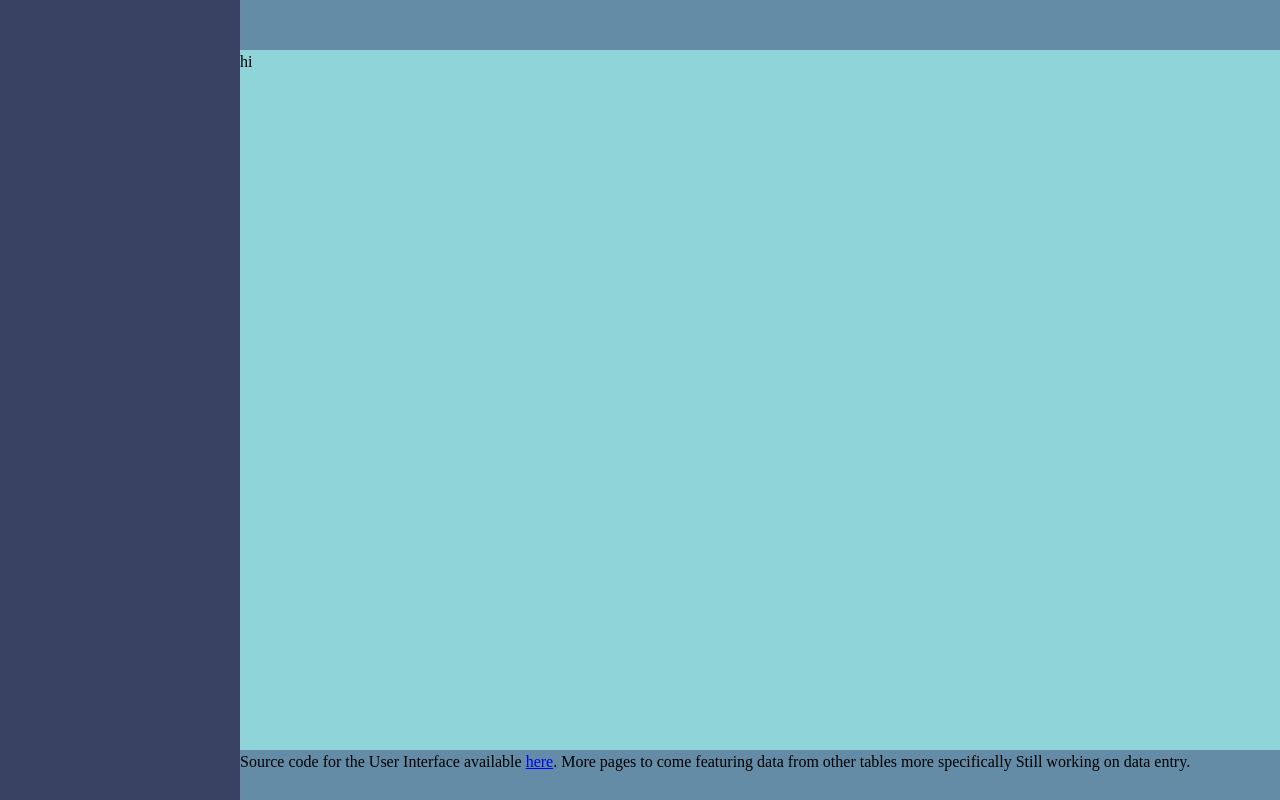
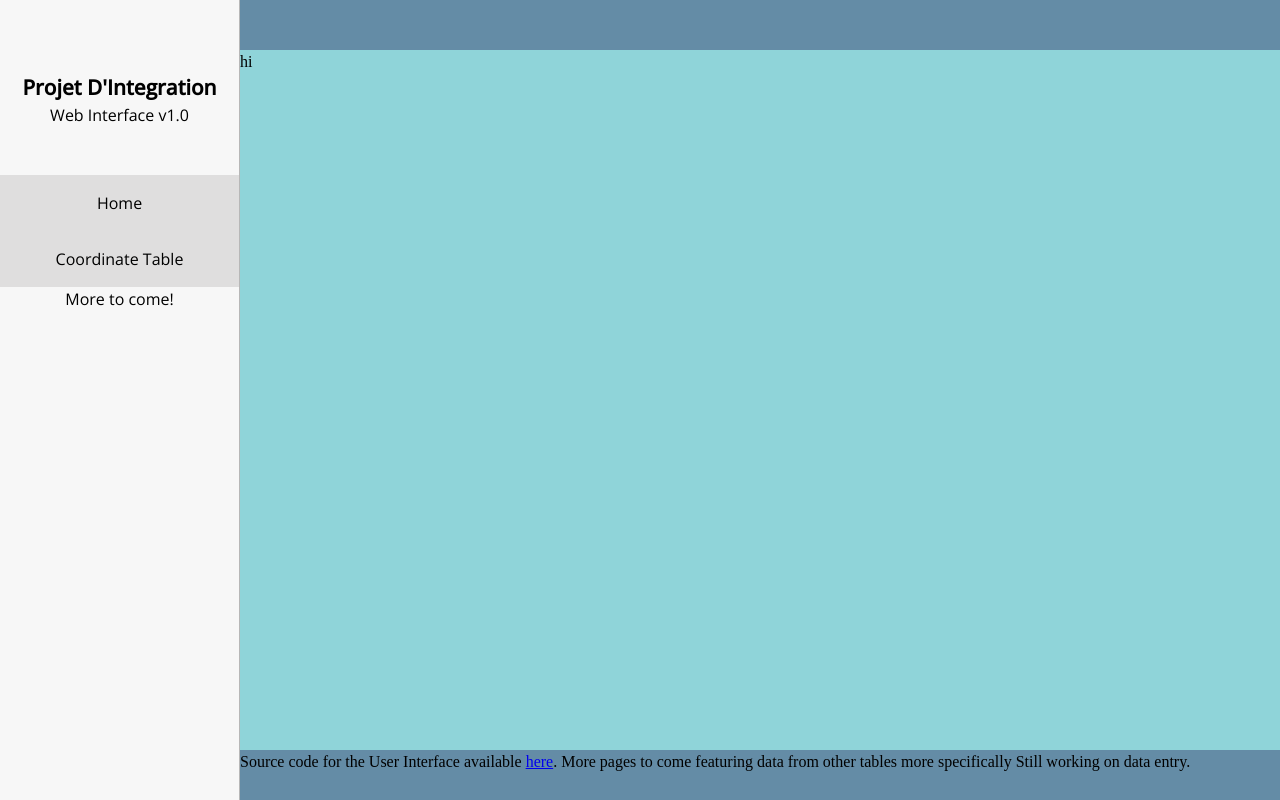
Before and after one commit to ParadauxIO/projet-ter-website, a React (Vite) app: page / in a window 1280 px wide. Built offline with nearby package versions, Linux system fonts and the light colour scheme.

Commit message:
Finsih sidebar

```diff
--- a/src/components/Sidebar.jsx
+++ b/src/components/Sidebar.jsx
@@ -1,8 +1,17 @@
+import "./Sidebar.scss"
+
 export default function Sidebar() {
     return (
         <aside className="sidenav">
-            <div className="header">
+            <div className="header-side">
+                <h1>Projet D'Integration</h1>
+                <p>Web Interface v1.0</p>
+            </div>
 
+            <div className="links">
+                <a className="link active"> Home </a>
+                <a className="link"> Coordinate Table </a>
+                More to come!
             </div>
         </aside>
     )
--- /dev/null
+++ b/src/components/Sidebar.scss
@@ -0,0 +1,39 @@
+.sidenav {
+    font-family: 'Open Sans', sans-serif;
+    background-color: #F7F7F7;
+    border-right: 1px solid #b7b7b7;
+
+    .header-side {
+        padding-top: 4.5rem;
+        text-align: center;
+        h1 {
+            font-size: 1.3rem;
+        }
+    }
+
+    .links {
+        margin-top: 3rem;
+        display: flex;
+        flex-direction: column;
+        flex: 1;
+        text-align: center;
+    }
+
+    .link {
+        flex: 1;
+        text-decoration: none;
+        background-color: #dfdede;
+
+        padding: 1rem;
+    }
+
+    .link:hover {
+        background-color: #e9e8e8;
+        cursor: pointer;
+    }
+
+    .link.active {
+        border-left: 3px #686868;
+    }
+
+}
```
